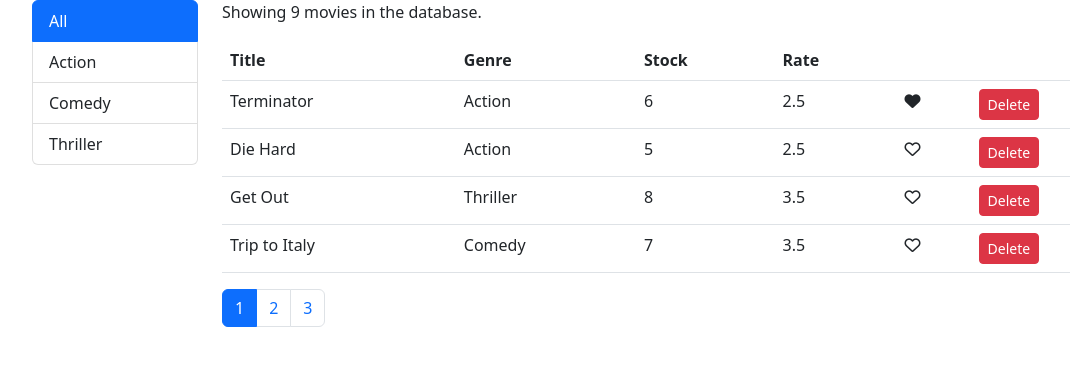
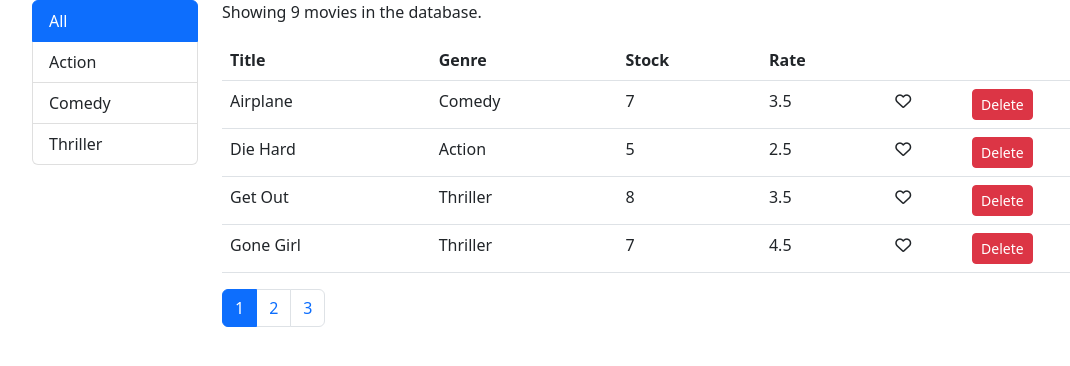
Before and after one commit to mightyhyuk/vyond, a React (Create React App) app: page / in a window 1280 px wide. Shown: the top 366 px of the page, without its empty margins (50-1120 px from the left). Built offline with nearby package versions, Linux system fonts and the light colour scheme.

Commit message:
Implement sorting

```diff
--- a/src/components/movies.jsx
+++ b/src/components/movies.jsx
@@ -3,8 +3,8 @@ import { getMovies } from "../services/fakeMovieService";
 import { getGenres } from "../services/fakeGenreService";
 import Pagination from "./common/pagination";
 import ListGroup from "./common/listGroup";
+import MoviesTable from "./moviesTable";
 import { paginate } from "../utils/paginate";
-import MoviesTable from "./moviesTable";
 
 class Movies extends Component {
   state = {
@@ -13,11 +13,13 @@ class Movies extends Component {
     currentPage: 1,
     pageSize: 4,
     selectedGenre: { _id: "", name: "All" },
+    sortColumn: { path: "title", order: "asc" },
   };
 
   render() {
     const { length: count } = this.state.movies;
-    const { pageSize, currentPage, selectedGenre, movies } = this.state;
+    const { movies, currentPage, pageSize, selectedGenre, sortColumn } =
+      this.state;
 
     if (count === 0) return <p>There are no movies in the DB.</p>;
 
@@ -25,7 +27,24 @@ class Movies extends Component {
       ? movies.filter((movie) => movie.genre._id === selectedGenre._id)
       : movies;
 
-    const paginatedMovies = paginate(filteredMovies, currentPage, pageSize);
+    const sortedMovies = filteredMovies.sort((a, b) => {
+      if (typeof a[sortColumn.path] === "string") {
+        const nameA = a[sortColumn.path].toUpperCase();
+        const nameB = b[sortColumn.path].toUpperCase();
+        if (nameA < nameB) return -1;
+        if (nameA > nameB) return 1;
+        return 0;
+      } else if (typeof a[sortColumn.path] === "number") {
+        return a[sortColumn.path] - b[sortColumn.path];
+      }
+      return 0;
+    });
+
+    if (this.state.sortColumn.order === "desc") {
+      sortedMovies.reverse();
+    }
+
+    const paginatedMovies = paginate(sortedMovies, currentPage, pageSize);
 
     return (
       <div className="row">
@@ -83,7 +102,15 @@ class Movies extends Component {
   };
 
   handleSort = (path) => {
-    console.log(path);
+    const sortColumn = { ...this.state.sortColumn };
+    if (sortColumn.path === path) {
+      sortColumn.order = sortColumn.order === "asc" ? "desc" : "asc";
+    } else {
+      sortColumn.path = path;
+      sortColumn.order = "asc";
+    }
+
+    this.setState({ sortColumn });
   };
 }
 
--- a/src/components/moviesTable.jsx
+++ b/src/components/moviesTable.jsx
@@ -8,7 +8,7 @@ const MoviesTable = (props) => {
       <thead>
         <tr>
           <th onClick={() => handleSort("title")}>Title</th>
-          <th onClick={() => handleSort("genre.name")}>Genre</th>
+          <th onClick={() => handleSort("genre")}>Genre</th>
           <th onClick={() => handleSort("numberInStock")}>Stock</th>
           <th onClick={() => handleSort("dailyRentalRate")}>Rate</th>
           <th></th>
```
